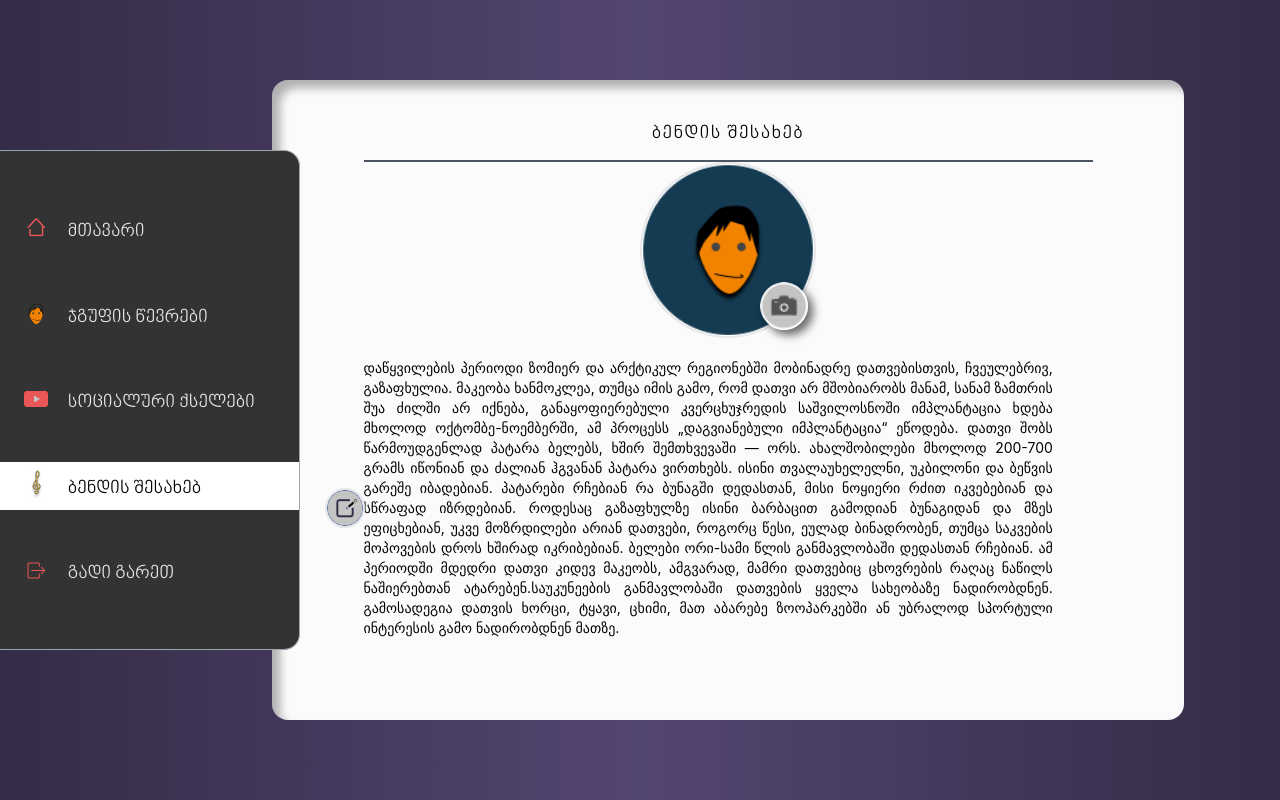
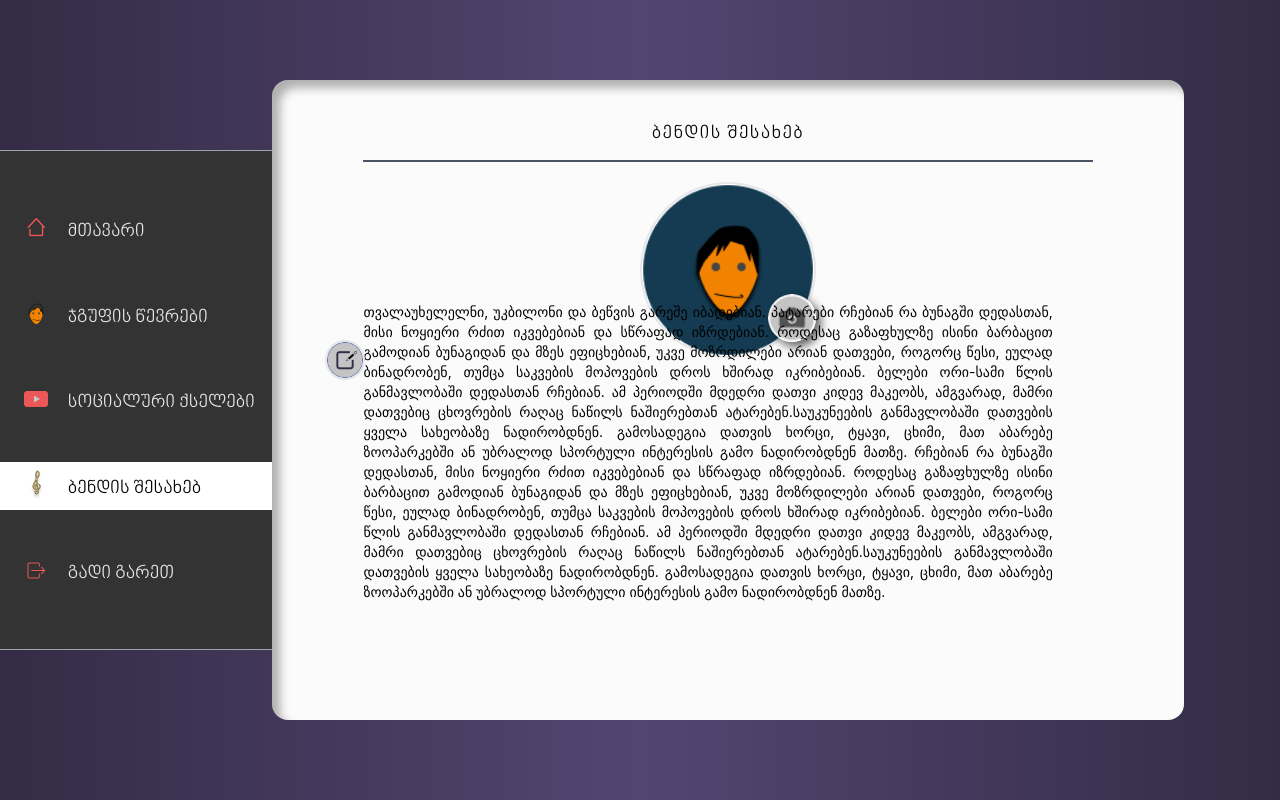
Before and after one commit to ibotchori/folk-soul, a React (Create React App) app: page /band-info in a window 1280 px wide. Built offline with nearby package versions, Linux system fonts and the light colour scheme.

Commit message:
wip: scroll on BandInfo page

```diff
--- a/src/pages/BandInfo/BandInfo.tsx
+++ b/src/pages/BandInfo/BandInfo.tsx
@@ -8,13 +8,14 @@ const BandInfo = (props: Props) => {
     <>
       <div className='flex justify-center md:justify-end items-center h-screen md:mr-24 w-full '>
         {/* Content */}
-        <div className='w-[77%]  h-[70vh] md:h-[80vh]  bg-[#FBFBFB] rounded-2xl flex flex-col justify-evenly items-center shadow-[inset_8px_8px_10px_0_rgba(0,0,0,0.3)]'>
+        <div className='w-[77%] relative  h-[70vh] md:h-[80vh]  bg-[#FBFBFB] rounded-2xl flex flex-col justify-evenly items-center shadow-[inset_8px_8px_10px_0_rgba(0,0,0,0.3)]'>
           {/* Title */}
-          <p className='font-[mtavruli] text-lg pt-10 pb-3  tracking-widest  w-[80%] text-center border-b-2 border-gray-600  '>
+          <div className='absolute top-0 w-[80%]  '>
+            <p className='font-[mtavruli] text-lg pt-10 pb-3 w-full  tracking-widest  text-center border-b-2 border-gray-600  '>
               ბენდის შესახებ
             </p>
             {/* Image */}
-          <div className='relative mb-5 '>
+            <div className='relative mt-5  items-center flex justify-center '>
               {/* Avatar Image */}
               <img
                 className='sm:w-44 w-32  sm:h-44 h-32  rounded-full border-2 border-gray-200   '
@@ -24,10 +25,11 @@ const BandInfo = (props: Props) => {
 
               {/* Avatar Edit Button */}
               <img
-              className='absolute w-12 h-12 mr-2 mb-2 bottom-0 right-0 cursor-pointer shadow-[5px_5px_10px_rgba(0,0,0,0.6)] rounded-full  '
+                className='absolute w-12 h-12 ml-32 mt-24 cursor-pointer shadow-[5px_5px_10px_rgba(0,0,0,0.6)] rounded-full  '
                 src={EditPhotoIcon}
                 alt='Edit'
               />
+            </div>
           </div>
 
           {/* Info */}
@@ -37,16 +39,8 @@ const BandInfo = (props: Props) => {
               src={EditButtonIcon}
               alt='avatar'
             />
-            <div className='w-[80%] text-sm text-justify h-[300px]  overflow-y-scroll pr-10  scrollbar-thin  scrollbar-thumb-blue-200 scrollbar-track-gray-600 scrollbar-thumb-rounded-full scrollbar-track-rounded-full'>
+            <div className='w-[80%] pt-48 text-sm text-justify h-[500px]  overflow-y-scroll pr-10  scrollbar-thin  scrollbar-thumb-blue-200 scrollbar-track-gray-600 scrollbar-thumb-rounded-full scrollbar-track-rounded-full'>
               <p className=''>
-                დაწყვილების პერიოდი ზომიერ და არქტიკულ რეგიონებში მობინადრე
-                დათვებისთვის, ჩვეულებრივ, გაზაფხულია. მაკეობა ხანმოკლეა, თუმცა
-                იმის გამო, რომ დათვი არ მშობიარობს მანამ, სანამ ზამთრის შუა
-                ძილში არ იქნება, განაყოფიერებული კვერცხუჯრედის საშვილოსნოში
-                იმპლანტაცია ხდება მხოლოდ ოქტომბე-ნოემბერში, ამ პროცესს
-                „დაგვიანებული იმპლანტაცია“ ეწოდება. დათვი შობს წარმოუდგენლად
-                პატარა ბელებს, ხშირ შემთხვევაში — ორს. ახალშობილები მხოლოდ
-                200-700 გრამს იწონიან და ძალიან ჰგვანან პატარა ვირთხებს. ისინი
                 თვალაუხელელნი, უკბილონი და ბეწვის გარეშე იბადებიან. პატარები
                 რჩებიან რა ბუნაგში დედასთან, მისი ნოყიერი რძით იკვებებიან და
                 სწრაფად იზრდებიან. როდესაც გაზაფხულზე ისინი ბარბაცით გამოდიან
@@ -57,7 +51,17 @@ const BandInfo = (props: Props) => {
                 დათვებიც ცხოვრების რაღაც ნაწილს ნაშიერებთან ატარებენ.საუკუნეების
                 განმავლობაში დათვების ყველა სახეობაზე ნადირობდნენ. გამოსადეგია
                 დათვის ხორცი, ტყავი, ცხიმი, მათ აბარებე ზოოპარკებში ან უბრალოდ
-                სპორტული ინტერესის გამო ნადირობდნენ მათზე.
+                სპორტული ინტერესის გამო ნადირობდნენ მათზე. რჩებიან რა ბუნაგში
+                დედასთან, მისი ნოყიერი რძით იკვებებიან და სწრაფად იზრდებიან.
+                როდესაც გაზაფხულზე ისინი ბარბაცით გამოდიან ბუნაგიდან და მზეს
+                ეფიცხებიან, უკვე მოზრდილები არიან დათვები, როგორც წესი, ეულად
+                ბინადრობენ, თუმცა საკვების მოპოვების დროს ხშირად იკრიბებიან.
+                ბელები ორი-სამი წლის განმავლობაში დედასთან რჩებიან. ამ პერიოდში
+                მდედრი დათვი კიდევ მაკეობს, ამგვარად, მამრი დათვებიც ცხოვრების
+                რაღაც ნაწილს ნაშიერებთან ატარებენ.საუკუნეების განმავლობაში
+                დათვების ყველა სახეობაზე ნადირობდნენ. გამოსადეგია დათვის ხორცი,
+                ტყავი, ცხიმი, მათ აბარებე ზოოპარკებში ან უბრალოდ სპორტული
+                ინტერესის გამო ნადირობდნენ მათზე.
                 <br />
                 <br />
                 ამ პერიოდში მდედრი დათვი კიდევ მაკეობს, ამგვარად, მამრი დათვებიც
```
Lines whose indentation alone changed are shown as unchanged.
